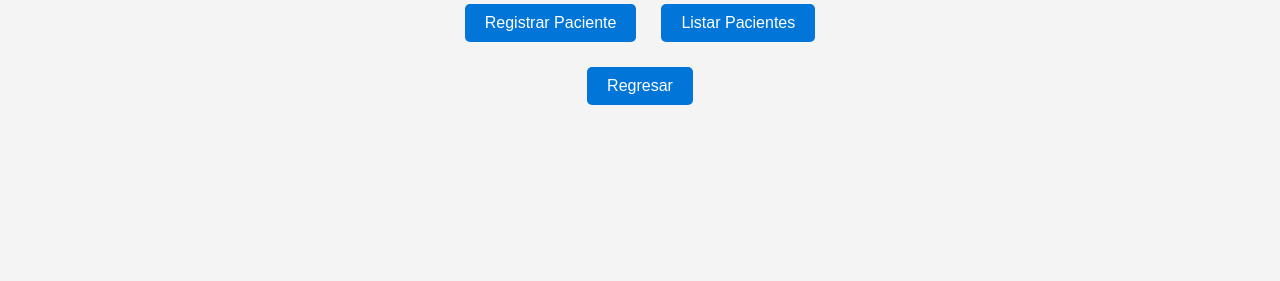
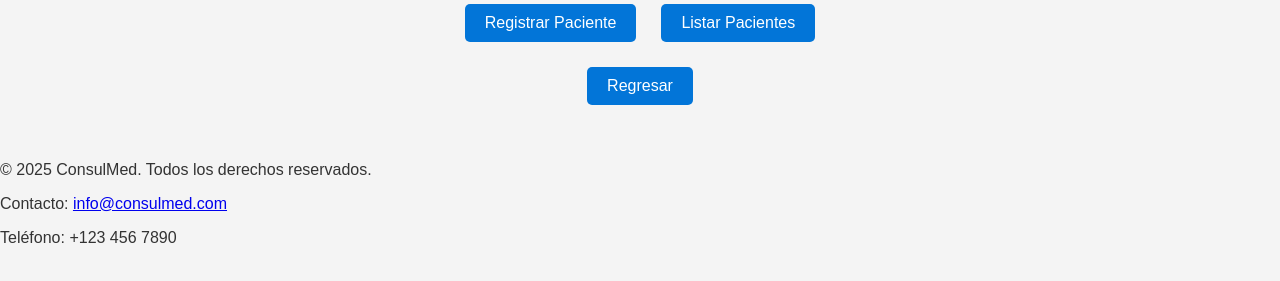
Before and after one commit to EyelessCode/PROJECT-BACKEND_FRONTEND, a website: page view/paciente.html in a window 1280 px wide. Shown: the part 165-446 px from the top of the page. Drawn offline with Linux system fonts and the light colour scheme.

Commit message:
Update paciente.html

```diff
--- a/view/paciente.html
+++ b/view/paciente.html
@@ -139,7 +139,11 @@
                 class="btn-regresar">Regresar</button>
         </main>
 
-        <script type="module" src="/js/paciente/paciente.js"></script>
-
+        <footer>
+            <p>&copy; 2025 ConsulMed. Todos los derechos reservados.</p>
+            <p>Contacto: <a
+                    href="mailto:info@consulmed.com">info@consulmed.com</a></p>
+            <p>Teléfono: +123 456 7890</p>
+        </footer>
     </body>
 </html>
```
